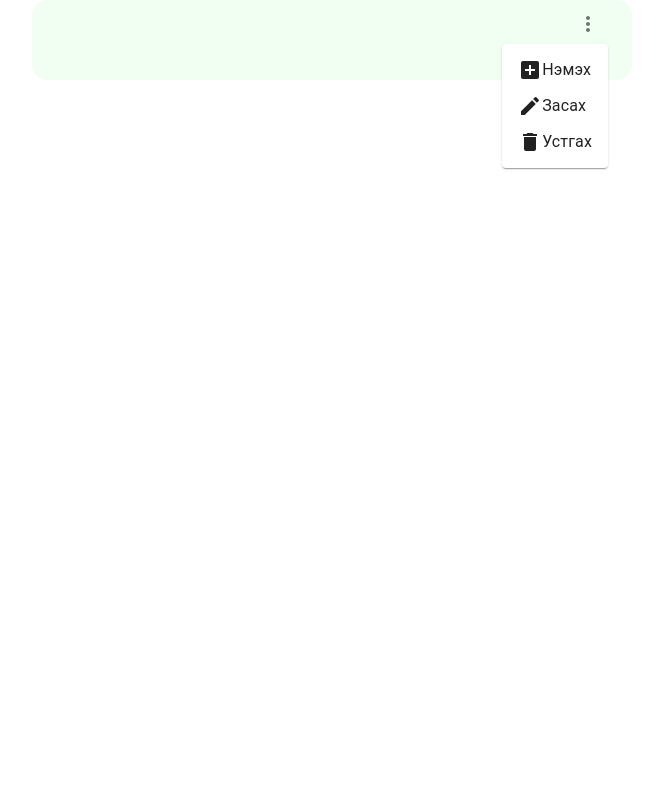
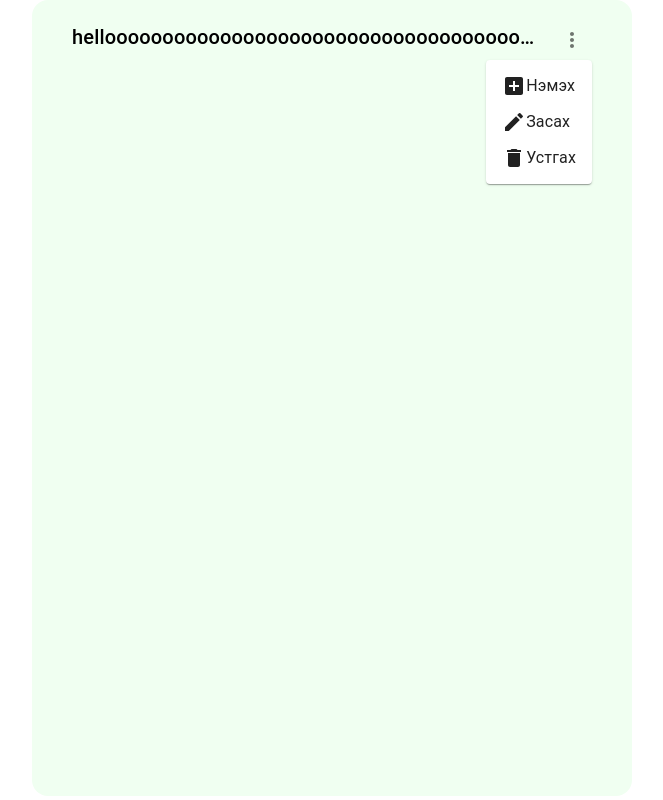
Before and after one commit to Rinn-Q/bot_builder, a Next.js app: page /components/choice in a window 1280 px wide. Both pictures are taken after a click on the button 896 px from the left and 24 px from the top of the page. Shown: the whole page, without its empty margins (308-971 px from the left). Built offline with nearby package versions, Linux system fonts and the light colour scheme.

Commit message:
added something

```diff
--- a/app/components/choice/choice.css
+++ /dev/null
@@ -1,6 +0,0 @@
-.truncated-text {
-    width: 100%;
-    white-space: nowrap;
-    overflow: hidden;
-    text-overflow: ellipsis;
-  }
--- a/app/components/choice/page.tsx
+++ b/app/components/choice/page.tsx
@@ -1,34 +1,34 @@
-'use client'
+'use client';
 import * as React from 'react';
 import { Container, Typography, ListItem, List, Box, IconButton, ButtonBase } from '@mui/material';
 import MoreVertIcon from '@mui/icons-material/MoreVert';
 import CustomPopper from '../popper/page';
-import {AddBox,Edit,Delete } from '@mui/icons-material';
+import { AddBox, Edit, Delete } from '@mui/icons-material';
 
 interface ChoiceModel {
-    id: number,
-    choice_content: string,
-    parent_id: number,
+    id: number;
+    choice_content: string;
+    parent_id: number;
     children: Array<{
-        id: number,
-        choice_content: string,
-        parent_id: number
-    }>
+        id: number;
+        choice_content: string;
+        parent_id: number;
+    }>;
 }
 
-type parameterType = {
-    height: number,
-    width: number,
-    info : ChoiceModel
-}
+type ParameterType = {
+    height: number;
+    width: number;
+    info: ChoiceModel;
+};
 
-export default function Choice({ width, height , info}: parameterType) {
+export default function Choice({ width, height, info }: ParameterType) {
     const [open, setOpen] = React.useState(false);
-    const [ data , setData ] = React.useState<ChoiceModel>();
+    const [data, setData] = React.useState<ChoiceModel>();
 
     React.useEffect(() => {
         setData(info);
-    }, []);
+    }, [info]);
 
     const anchorRef = React.useRef<HTMLButtonElement>(null);
 
@@ -58,41 +58,56 @@ export default function Choice({ width, height , info}: parameterType) {
             borderRadius: 4,
             bgcolor: '#F0FFF1',
             position: 'relative',
-                padding: "4px"
+            padding: '4px',
         }}>
-                <Box>
-                <Box sx={{ display: 'flex', alignItems: 'center', mb: 2 }}>
-                <Typography variant="h6" gutterBottom sx={{ flexGrow: 1, margin: '10 auto' }}>
-                {data?.choice_content}
+            <Box sx={{ padding: 2, maxHeight: '100vh', overflow: 'hidden' }}>
+                <Box sx={{ display: 'flex', alignItems: 'center', mb: 2 ,overflow: 'hidden'}}>
+                    <Typography variant="h6" gutterBottom sx={{ flexGrow: 1, textAlign: 'center', overflow: 'hidden', whiteSpace: 'nowrap', textOverflow: 'ellipsis' }}>
+                        hellooooooooooooooooooooooooooooooooooooooooooo
                     </Typography>
                     <IconButton ref={anchorRef} sx={{ ml: 1 }} onClick={handleToggle}>
                         <MoreVertIcon />
                     </IconButton>
                 </Box>
-                <Box sx={{ width: '100%' ,height: '100%', overflowY: 'scroll', '&::-webkit-scrollbar': { display: 'none' } }}>
-                    <List>
+                <Box sx={{ width: '100%', height: 'calc(100vh - 100px)', overflowY: 'scroll', '&::-webkit-scrollbar': { display: 'none' } }}>
+                    <List sx={{ padding: 0 }}>
                         {data?.children.map((item, index) => (
-                            <ListItem key={index}>
+                            <ListItem key={index} sx={{ padding: 0 }}>
                                 <ButtonBase
-                                    onClick={() => console.log(`Hii ${item}`)}
+                                    onClick={() => {}}
                                     sx={{
-                                        borderRadius: 10,
+                                        borderRadius: 2,
                                         bgcolor: '#FFFFFF',
                                         width: '100%',
-                                        height: '15%',
+                                        height: 50,
                                         display: 'flex',
                                         alignItems: 'center',
                                         justifyContent: 'flex-start',
                                         padding: '0 16px',
-                                    }}>
-                                    <Box sx={{ className: 'truncated-text' }}>{item.choice_content}</Box>
+                                        my: 1,
+                                        overflow: 'hidden',
+                                    }}
+                                >
+                                    <Box sx={{ overflow: 'hidden', whiteSpace: 'nowrap', textOverflow: 'ellipsis' }}>
+                                        {item.choice_content}
+                                    </Box>
                                 </ButtonBase>
                             </ListItem>
                         ))}
                     </List>
                 </Box>
             </Box>
-                <CustomPopper open={open} anchorRef={anchorRef} handleClose={handleClose} buttonData={[{title:"Нэмэх",icon: AddBox},{title:"Засах",icon: Edit},{title:"Устгах",icon: Delete},]} />
+            <CustomPopper
+                open={open}
+                anchorRef={anchorRef}
+                handleClose={handleClose}
+                buttonData={[
+                    { title: 'Нэмэх', icon: AddBox },
+                    { title: 'Засах', icon: Edit },
+                    { title: 'Устгах', icon: Delete },
+                ]} handlePopup={function (): void {
+                    throw new Error('Function not implemented.');
+                } }            />
         </Container>
-    )
+    );
 }
--- a/app/components/popper/page.tsx
+++ b/app/components/popper/page.tsx
@@ -6,6 +6,7 @@ interface CustomPopperProps {
     open: boolean;
     anchorRef: React.RefObject<HTMLButtonElement>;
     handleClose: (event: Event | React.SyntheticEvent) => void;
+    handlePopup: () => void;
     buttonData: Button[]
 }
 
@@ -14,7 +15,11 @@ interface Button {
     icon : OverridableComponent<SvgIconTypeMap<{}, "svg">>
 }
 
-const CustomPopper: React.FC<CustomPopperProps> = ({ open, anchorRef, handleClose , buttonData}) => {
+const CustomPopper: React.FC<CustomPopperProps> = ({ open, anchorRef, handleClose , buttonData,handlePopup}) => {
+    const handleMenuItemClick = (event: Event | React.SyntheticEvent) => {
+        handlePopup();
+        handleClose(event);
+    };
     return (
         <Popper
             open={open}
@@ -34,7 +39,9 @@ const CustomPopper: React.FC<CustomPopperProps> = ({ open, anchorRef, handleClos
                         <ClickAwayListener onClickAway={handleClose}>
                             <MenuList autoFocusItem={open} id="composition-menu" aria-labelledby="composition-button">
                                 {buttonData.map((e)=>
-                                <MenuItem onClick={handleClose}>
+                                <MenuItem onClick={
+                                    handleMenuItemClick
+                                }>
                                     <e.icon></e.icon>
                                     {e.title}
                                     </MenuItem>
```
Lines whose indentation alone changed are shown as unchanged.
